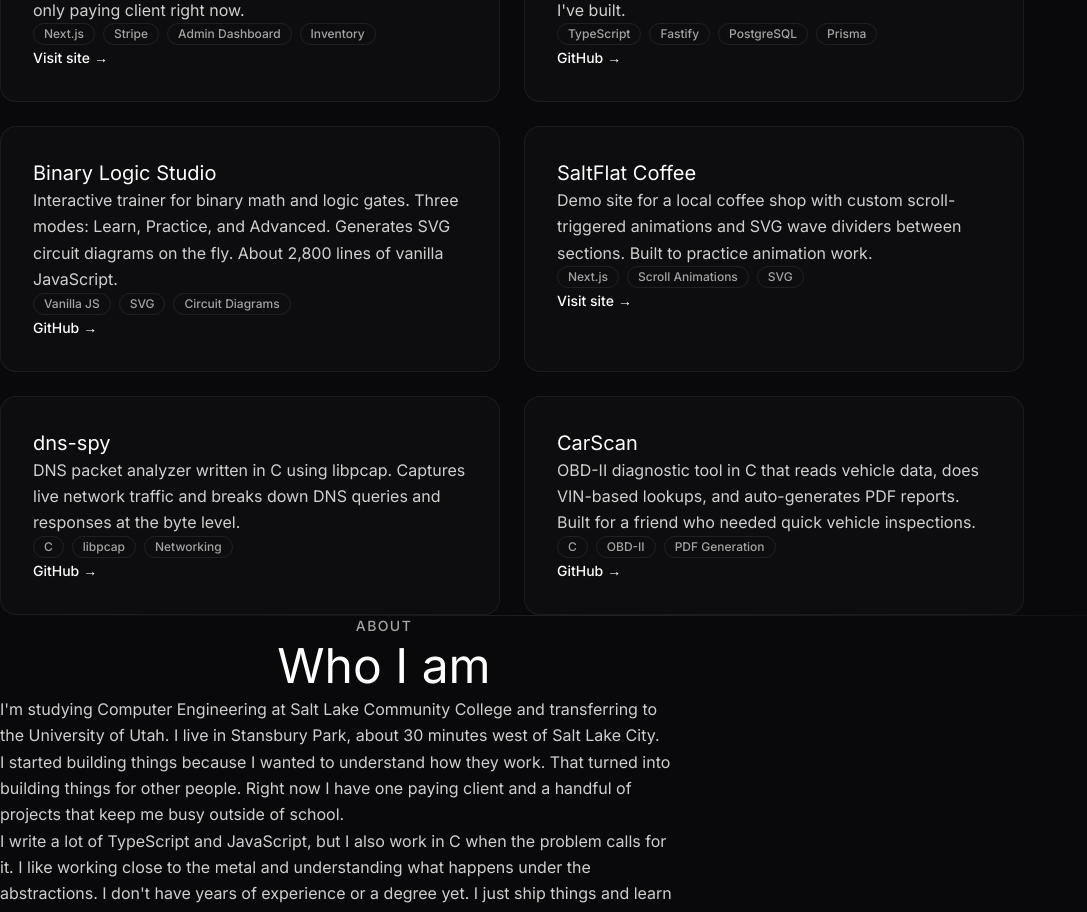
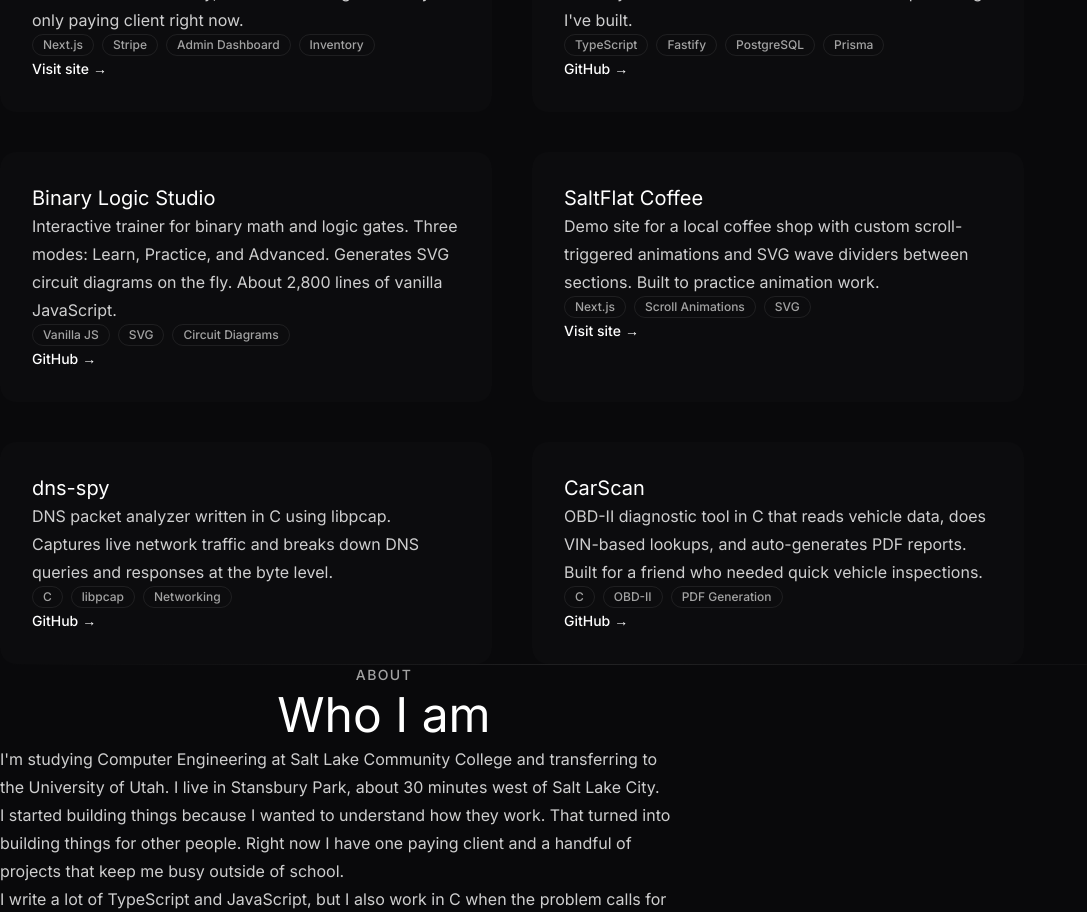
Before and after one commit to andenwick/portfolio, a Next.js app: page / in a window 1280 px wide. Shown: the part 560-1472 px from the top of the page, without its empty margins (0-1087 px from the left). Built offline with nearby package versions, Linux system fonts and the light colour scheme.

Commit message:
fix: loosen vertical spacing, revert to blended cards

```diff
--- a/src/app/globals.css
+++ b/src/app/globals.css
@@ -93,8 +93,7 @@ body {
 /* Card */
 .project-card {
   border-radius: 16px;
-  background: rgba(255, 255, 255, 0.02);
-  border: 1px solid rgba(255, 255, 255, 0.06);
+  background: rgba(255, 255, 255, 0.01);
   padding: 24px;
   transition: background 0.3s var(--ease);
 }
@@ -106,8 +105,7 @@ body {
 }
 
 .project-card:hover {
-  background: rgba(255, 255, 255, 0.05);
-  border-color: rgba(255, 255, 255, 0.1);
+  background: rgba(255, 255, 255, 0.04);
 }
 
 /* Text link arrow */
--- a/src/app/page.tsx
+++ b/src/app/page.tsx
@@ -161,24 +161,24 @@ function Nav() {
 function Hero() {
   const ref = useFadeIn();
   return (
-    <section className="mx-auto max-w-[1024px] px-6 pb-16 pt-10 sm:px-8 sm:pb-20 sm:pt-16">
+    <section className="mx-auto max-w-[1024px] px-6 pb-20 pt-12 sm:px-8 sm:pb-28 sm:pt-20">
       <div ref={ref} className="fade-section text-center sm:text-left">
         <SectionLabel>Software Developer</SectionLabel>
         <h1
-          className="mx-auto mt-6 text-[36px] font-light leading-[1.2] text-white sm:mx-0 sm:text-[48px] md:text-[60px]"
+          className="mx-auto mt-8 text-[36px] font-light leading-[1.2] text-white sm:mx-0 sm:text-[48px] md:text-[60px]"
           style={{ maxWidth: "672px" }}
         >
           Anden <span style={{ color: "rgb(187, 222, 242)" }}>Wickstrand</span>
         </h1>
         <p
-          className="mx-auto mt-5 text-base font-normal leading-[1.65] text-white/80 sm:mx-0 sm:text-lg"
+          className="mx-auto mt-6 text-base font-normal leading-[1.75] text-white/80 sm:mx-0 sm:text-lg"
           style={{ maxWidth: "512px" }}
         >
           I&apos;m a 19-year-old computer engineering student who builds
           software for people. I sell it, I build it, I support it. One person,
           start to finish.
         </p>
-        <div className="mt-8 flex items-center justify-center gap-6 sm:justify-start">
+        <div className="mt-10 flex items-center justify-center gap-6 sm:justify-start">
           <GlassPill href="#projects">View Projects</GlassPill>
           <ArrowLink href="#contact">Get in touch</ArrowLink>
         </div>
@@ -189,9 +189,9 @@ function Hero() {
 
 function Projects() {
   return (
-    <section id="projects" className="py-12 sm:py-20">
+    <section id="projects" className="py-16 sm:py-24">
       <Divider />
-      <div className="mx-auto max-w-[1024px] px-6 pt-12 sm:px-8 sm:pt-20">
+      <div className="mx-auto max-w-[1024px] px-6 pt-16 sm:px-8 sm:pt-24">
         <div className="mx-auto max-w-[768px] text-center">
           <SectionLabel>Projects</SectionLabel>
           <h2 className="mt-4 text-[32px] font-normal leading-[1.25] text-white sm:text-[40px] md:text-[48px]">
@@ -202,7 +202,7 @@ function Projects() {
             All shipped.
           </p>
         </div>
-        <div className="mt-12 grid gap-6 sm:mt-16 md:grid-cols-2">
+        <div className="mt-14 grid gap-8 sm:mt-20 md:grid-cols-2 md:gap-10">
           {projects.map((p) => (
             <ProjectCard key={p.title} project={p} />
           ))}
@@ -221,17 +221,17 @@ function ProjectCard({
   return (
     <div ref={ref} className="fade-section project-card">
       <h3 className="text-xl font-normal text-white">{project.title}</h3>
-      <p className="mt-3 text-base leading-[1.65] text-white/80">
+      <p className="mt-4 text-base leading-[1.75] text-white/80">
         {project.description}
       </p>
-      <div className="mt-5 flex flex-wrap gap-2">
+      <div className="mt-6 flex flex-wrap gap-2">
         {project.tech.map((t) => (
           <span key={t} className="tech-tag">
             {t}
           </span>
         ))}
       </div>
-      <div className="mt-5">
+      <div className="mt-6">
         <ArrowLink href={project.link}>{project.linkLabel}</ArrowLink>
       </div>
     </div>
@@ -241,9 +241,9 @@ function ProjectCard({
 function About() {
   const ref = useFadeIn();
   return (
-    <section id="about" className="py-12 sm:py-20">
+    <section id="about" className="py-16 sm:py-24">
       <Divider />
-      <div className="mx-auto max-w-[1024px] px-6 pt-12 sm:px-8 sm:pt-20">
+      <div className="mx-auto max-w-[1024px] px-6 pt-16 sm:px-8 sm:pt-24">
         <div ref={ref} className="fade-section mx-auto max-w-[768px] text-center">
           <SectionLabel>About</SectionLabel>
           <h2 className="mt-4 text-[32px] font-normal leading-[1.25] text-white sm:text-[40px] md:text-[48px]">
@@ -252,21 +252,21 @@ function About() {
         </div>
         <div
           ref={useFadeIn()}
-          className="fade-section mx-auto mt-10"
+          className="fade-section mx-auto mt-12"
           style={{ maxWidth: "672px" }}
         >
-          <p className="text-base leading-[1.65] text-white/80">
+          <p className="text-base leading-[1.75] text-white/80">
             I&apos;m studying Computer Engineering at Salt Lake Community
             College and transferring to the University of Utah. I live in
             Stansbury Park, about 30 minutes west of Salt Lake City.
           </p>
-          <p className="mt-6 text-base leading-[1.65] text-white/80">
+          <p className="mt-7 text-base leading-[1.75] text-white/80">
             I started building things because I wanted to understand how they
             work. That turned into building things for other people. Right now I
             have one paying client and a handful of projects that keep me busy
             outside of school.
           </p>
-          <p className="mt-6 text-base leading-[1.65] text-white/80">
+          <p className="mt-7 text-base leading-[1.75] text-white/80">
             I write a lot of TypeScript and JavaScript, but I also work in C
             when the problem calls for it. I like working close to the metal and
             understanding what happens under the abstractions. I don&apos;t have
@@ -282,9 +282,9 @@ function About() {
 function Contact() {
   const ref = useFadeIn();
   return (
-    <section id="contact" className="py-12 sm:py-20">
+    <section id="contact" className="py-16 sm:py-24">
       <Divider />
-      <div className="mx-auto max-w-[1024px] px-6 pt-12 sm:px-8 sm:pt-20">
+      <div className="mx-auto max-w-[1024px] px-6 pt-16 sm:px-8 sm:pt-24">
         <div
           ref={ref}
           className="fade-section mx-auto max-w-[768px] text-center"
```
